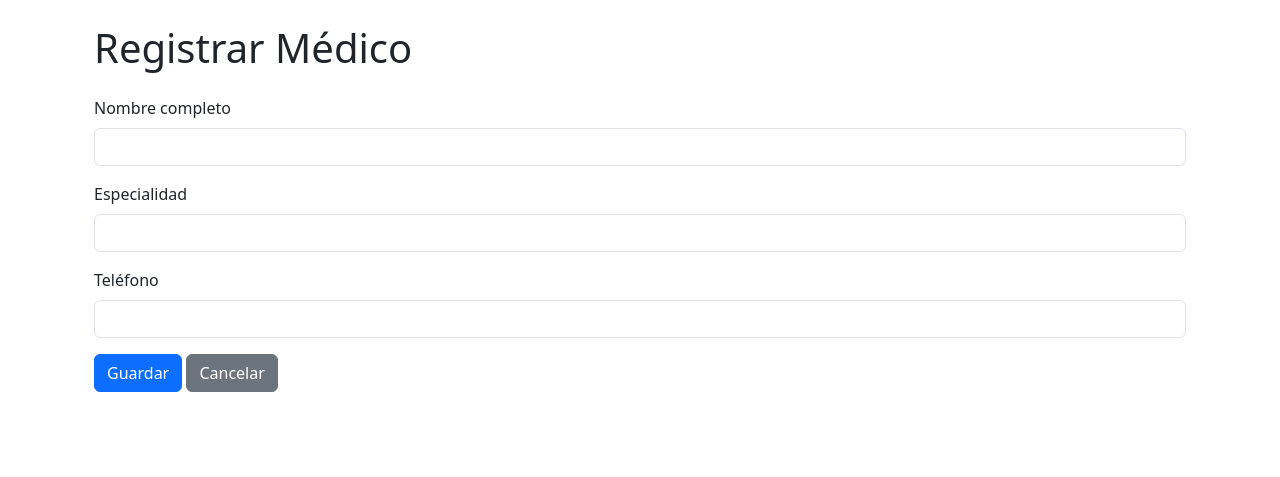
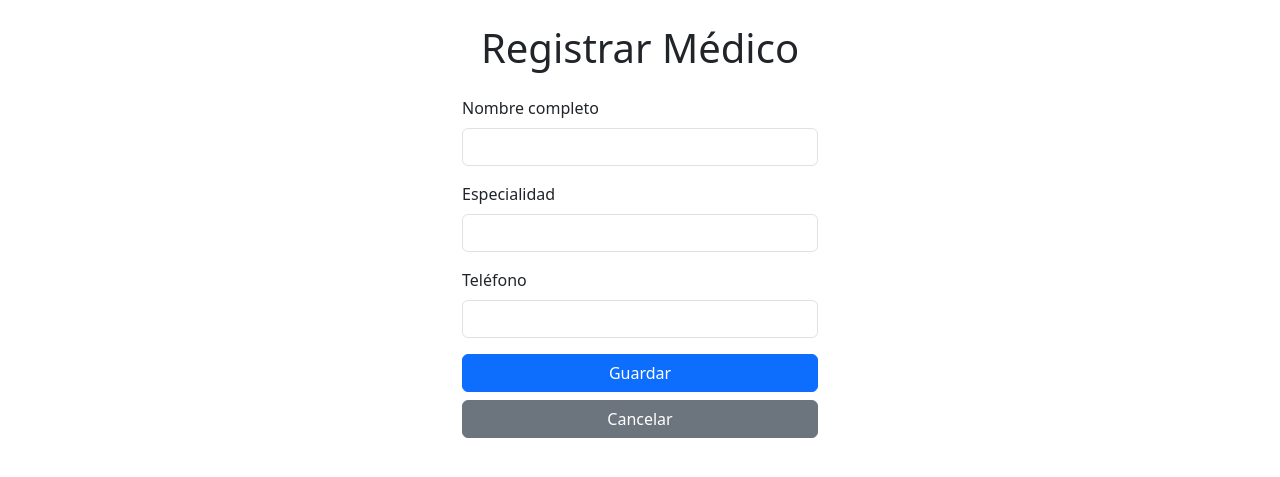
Before and after one commit to castillorojasdiego-create/CitaPlus, a Flask app: page /medicos/registrar in a window 1280 px wide. Shown: the part 56-533 px from the top of the page. Run offline with Flask 3, Linux system fonts and the light colour scheme; a user stored in the database is signed in.

Commit message:
Update registrar_medico.html

```diff
--- a/templates/registrar_medico.html
+++ b/templates/registrar_medico.html
@@ -3,9 +3,11 @@
 {% block title %}Registrar Médico{% endblock %}
 
 {% block content %}
-<div class="container mt-4">
 
-    <h1 class="mb-4">Registrar Médico</h1>
+<div class="row justify-content-center">
+<div class="col-12 col-md-6 col-lg-4">
+
+    <h1 class="mb-4 text-center">Registrar Médico</h1>
 
     <!-- Mensajes de error -->
     {% if error %}
@@ -29,10 +31,11 @@
             <input type="text" name="telefono" class="form-control" required>
         </div>
 
-        <button type="submit" class="btn btn-primary">Guardar</button>
-        <a href="/medicos" class="btn btn-secondary">Cancelar</a>
+        <button type="submit" class="btn btn-primary w-100 mb-2">Guardar</button>
+        <a href="/medicos" class="btn btn-secondary w-100">Cancelar</a>
 
     </form>
 
 </div>
+</div>
 {% endblock %}
```
